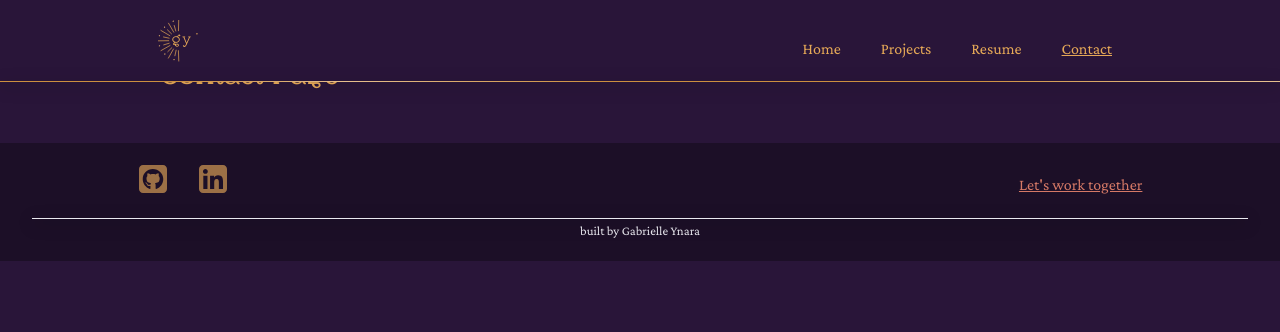
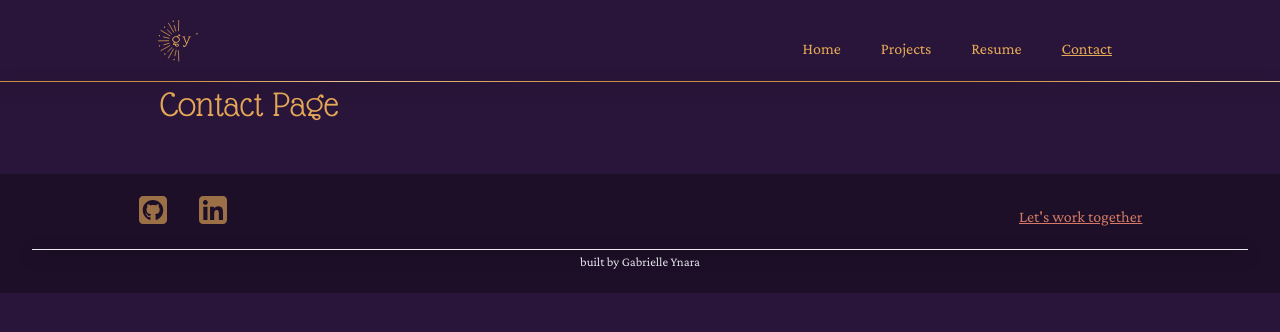
Before and after one commit to GabrielleYnara/portfolio, a React (Vite) app in the folder react-app/: page /Contact in a window 1280 px wide. Shown: the top 332 px of the page. Built offline with nearby package versions, Linux system fonts and the light colour scheme.

Commit message:
Fix navbar size references

```diff
--- a/react-app/src/components/NavBar/NavBar.scss
+++ b/react-app/src/components/NavBar/NavBar.scss
@@ -50,7 +50,7 @@ nav::after {
 #blurred-overlay {
     z-index: 900;
     position: fixed;
-    top: calc($navbar_height + 1.7rem);
+    top: $navbar_height;
     left: 0;
     background: rgba(0, 0, 0, 0.1);
     width: 100%;
@@ -72,7 +72,7 @@ body.blur {
     height: fit-content;
     background-color: $background_darkTheme;
     display: inline-block;
-    margin-top: calc($navbar_height + 0.8rem);
+    margin-top: calc($navbar_height - 1.2rem);
     padding: 20px 0px 40px 50px;
     line-height: 44px;
     font-size: 1rem;
--- a/react-app/src/styles/abstracts/_variables.scss
+++ b/react-app/src/styles/abstracts/_variables.scss
@@ -1,7 +1,7 @@
 /* ---------------------------- Screen sizes ---------------------------- */
 $breakpoint_medium: 768px;
 $breakpoint_large: 1024px;
-$navbar_height: 3.15rem;
+$navbar_height: 82.1px;
 
 /* ---------------------------- Fonts ---------------------------- */
 $primaryFont: "Crimson Pro", serif;
```
